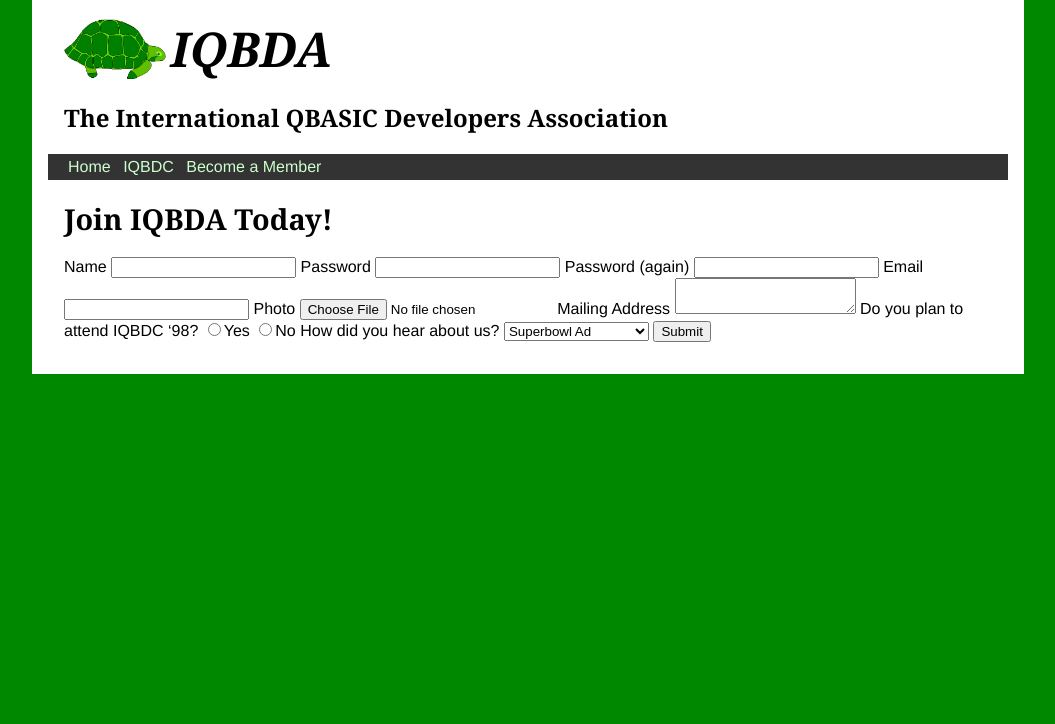
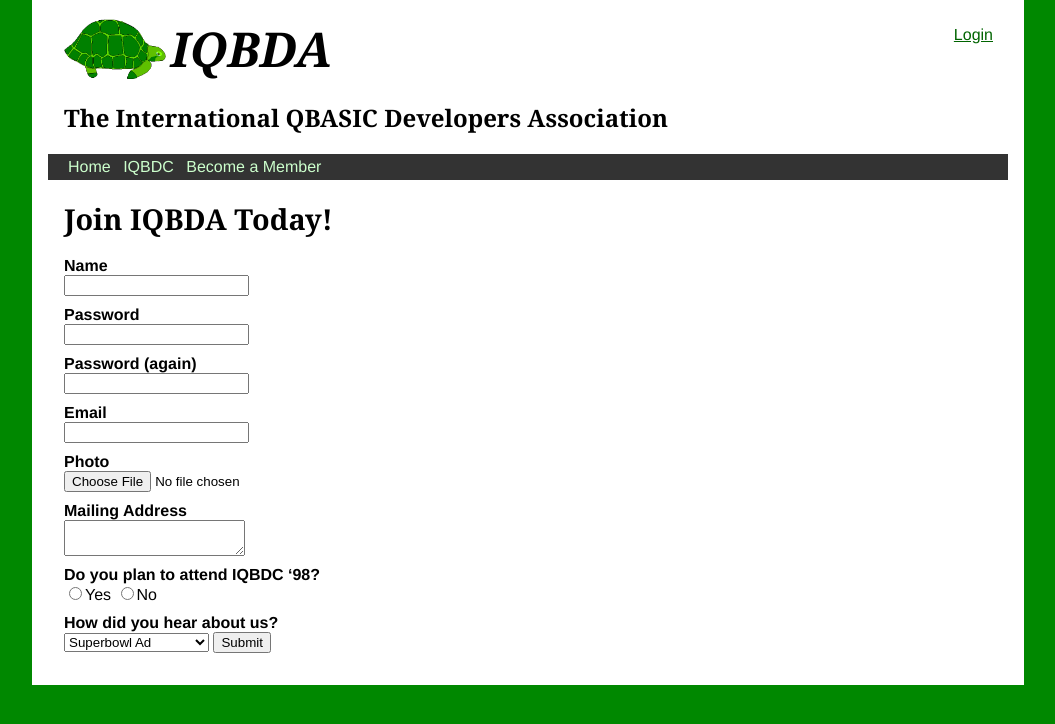
Before and after one commit to kristinagraham2/iqbda, a plain HTML site: page member.html in a window 1280 px wide. Shown: the whole page, without its empty margins (112-1167 px from the left). Drawn offline with Linux system fonts and the light colour scheme.

Commit message:
Finished Project. All done!

```diff
--- a/base.css
+++ b/base.css
@@ -7,6 +7,7 @@
 
 #page-header {
   padding: 1em;
+  position:relative;
 }
 #page-header, #content, #navbar {
   padding: 0 1em;
@@ -29,6 +30,20 @@
      font-weight:bold;
 }
 
+#page-header #user-links {
+  position:absolute;
+  top: 10px;
+  right: 15px;
+}
+
+#user-links a {
+  color: darkgreen;
+  text-direction: none;
+}
+
+#user-links a:hover {
+  text-direction:underline;
+}
 #navbar {
   background-color: #333;
 }
@@ -67,6 +82,23 @@ body { font-family: "Veranda", "Helvetica", "Arial", serif;
     background-color: rgb(0,136,0);
     margin: 0;
     padding: 0;
+}
 
+th,td {
+  padding: 6px;
+}
 
+tr:nth-child(odd) {
+  background-color: #eee;
 }
+
+label {
+  font-weight:bold;
+  display:block;
+  margin-top: 10px;
+}
+
+input[type=radio] + label, input[type=checkbox] + label {
+font-weight:normal;
+display:inline;
+}
--- a/member.html
+++ b/member.html
@@ -10,6 +10,7 @@
         <img width="102" height="60" src="Skittles.gif" alt="logo">
         <h1>IQBDA</h1>
         <h2>The International QBASIC Developers Association</h2>
+        <nav id="user-links"><a href="login">Login</a></nav>
       </header>
 
       <nav id="navbar">
```
Also changed, not shown: index.html (+1 -0 lines), iqbdc.html (+1 -0 lines).
